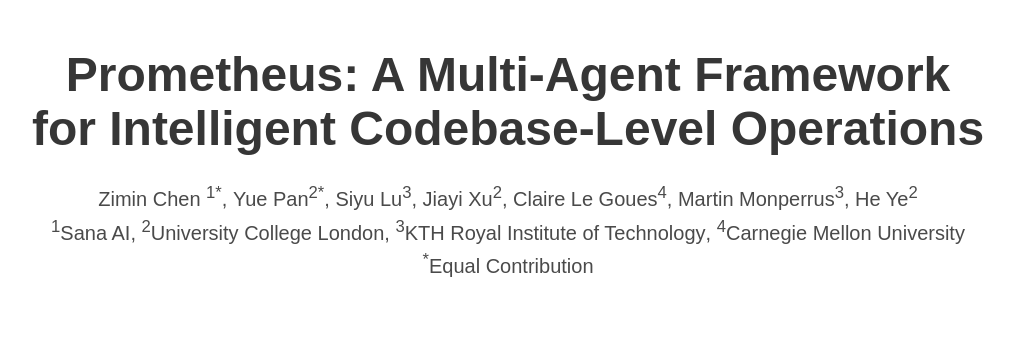
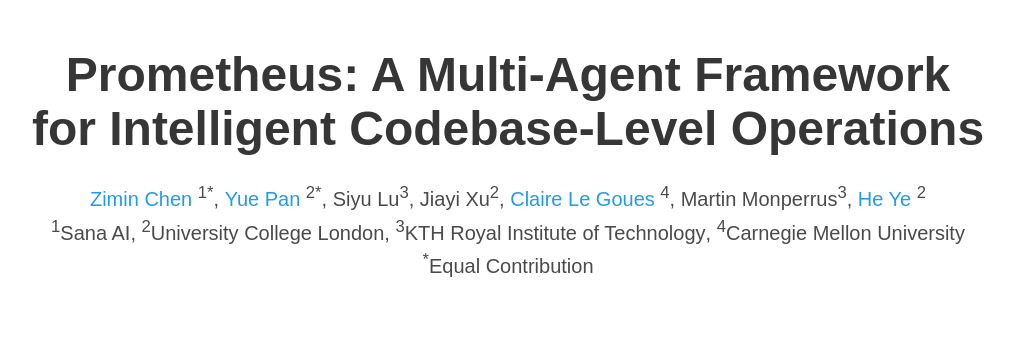
Before and after one commit to Pantheon-temple/Pantheon-temple.github.io, a plain HTML site: page index.html in a window 1280 px wide. Shown: the top 351 px of the page, without its empty margins (132-1146 px from the left). Drawn offline with Linux system fonts and the light colour scheme; a web font is replaced by a local one.

Commit message:
update index.html to add hyperlinks to author names for improved accessibility

```diff
--- a/index.html
+++ b/index.html
@@ -25,14 +25,28 @@
           <h1 class="title is-1 publication-title">Prometheus: A Multi-Agent Framework for Intelligent Codebase-Level Operations</h1>
           <div class="is-size-5 publication-authors">
             <span class="author-block">
-              Zimin Chen
+              <a href="https://scholar.google.se/citations?user=aTuF1c4AAAAJ&hl=sv">
+                Zimin Chen
+              </a>
               <sup>1*</sup>,</span>
-            <span class="author-block">Yue Pan<sup>2*</sup>,</span>
+            <span class="author-block">
+              <a href="https://dcloud347.github.io/">
+                Yue Pan
+              </a>
+              <sup>2*</sup>,</span>
             <span class="author-block">Siyu Lu<sup>3</sup>,</span>
             <span class="author-block">Jiayi Xu<sup>2</sup>,</span>
-            <span class="author-block">Claire Le Goues<sup>4</sup>,</span>
+            <span class="author-block">
+              <a href="https://clairelegoues.com/">
+                Claire Le Goues
+              </a>
+              <sup>4</sup>,</span>
             <span class="author-block">Martin Monperrus<sup>3</sup>,</span>
-            <span class="author-block">He Ye<sup>2</sup></span>
+            <span class="author-block">
+              <a href="https://heye.me/">
+                He Ye
+              </a>
+              <sup>2</sup></span>
           </div>
 
           <div class="is-size-5 publication-authors">
```
